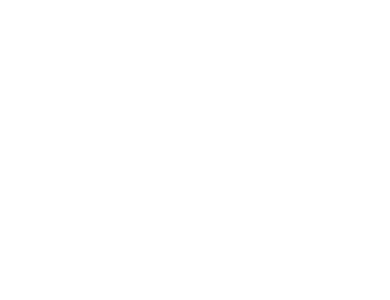
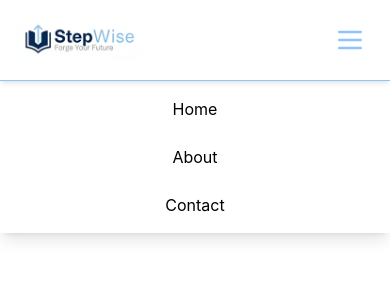
Before and after one commit to Step-Wise-Roadmaps/Step-Wise, a React (Vite) app in the folder Frontend/: page / in a window 390 px wide. Shown: the top 300 px of the page. Built offline with nearby package versions, Linux system fonts and the light colour scheme.

Commit message:
feat: add responsive Navbar finished responsive part and create buttons

```diff
--- a/Frontend/src/App.jsx
+++ b/Frontend/src/App.jsx
@@ -1,8 +1,9 @@
+import Navbar from "./components/Navbar";
 
 function App() {
     return (
         <>
-
+            <Navbar />
         </>
     )
 }
--- a/Frontend/src/components/Navbar.jsx
+++ b/Frontend/src/components/Navbar.jsx
@@ -1,8 +1,48 @@
+
+    import MainLogo from "../assets/NavbarImg/MainLogo.png"
 
     function Navbar() {
         return(
             <>
+                <div className="w-full h-20 shadow-md">
+                    <div className="flex items-center h-20 justify-center">
+                        <div className="flex-1 flex justify-start cursor-pointer">
+                            <img className="w-32 sm:w-40 md:w-45 ml-4 sm:ml-6" src={MainLogo} alt="Main Logo" />
+                        </div>
 
+                        <div className="hidden md:flex flex-none justify-center">
+                            <div className="flex space-x-10">
+                                <a href="#" class="hover:text-blue-400">Home</a>
+                                <a href="#" class="hover:text-blue-400">About</a>
+                                <a href="#" class="hover:text-blue-400">Contact</a>
+                            </div>
+                        </div>
+
+
+
+                        <div className="flex-1 flex justify-end mr-6">
+
+                            <div className="hidden md:flex space-x-4">
+                                <button className="px-4 py-2 cursor-pointer hover:text-blue-400 duration-200">Sign in</button>
+                                <button className="px-7 py-3 cursor-pointer bg-cyan-950 text-white rounded-[50px] hover:bg-cyan-800 duration-200">Sign up</button>
+                            </div>
+                            <button id="menu-btn" className="md:hidden focus:outline-none cursor-pointer">
+                                <svg xmlns="http://www.w3.org/2000/svg" className="h-8 w-8 text-blue-300" fill="none" viewBox="0 0 24 24"    stroke="currentColor">
+                                    <path stroke-linecap="round" stroke-linejoin="round" stroke-width="2" d="M4 6h16M4 12h16M4 18h16" />
+                                </svg>
+                            </button>
+                        </div>
+
+                    </div>
+                    <div className="flex justify-center">
+                        <div className="w-150 items-center shadow-lg space-y-6 flex flex-col justify-center text-center border-t-1 border-blue-300 md:hidden p-4 space-y-2">
+                            <a href="#" class="hover:text-blue-400">Home</a>
+                            <a href="#" class="hover:text-blue-400">About</a>
+                            <a href="#" class="hover:text-blue-400">Contact</a>
+                        </div>
+                    </div>
+
+                </div>
             </>
         )
     }
```
Also changed, not shown: Frontend/src/assets/NavbarImg/MainLogo.png (added). Lines whose indentation alone changed are shown as unchanged.
